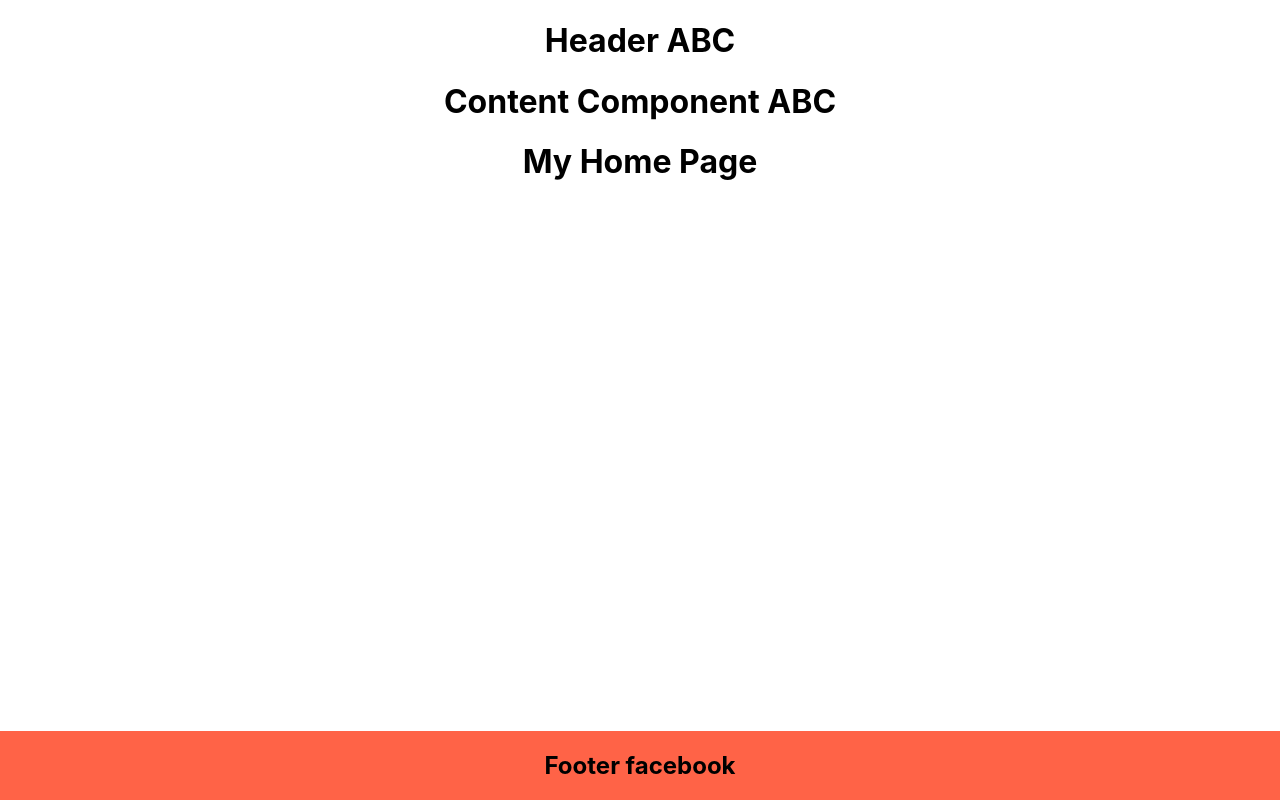
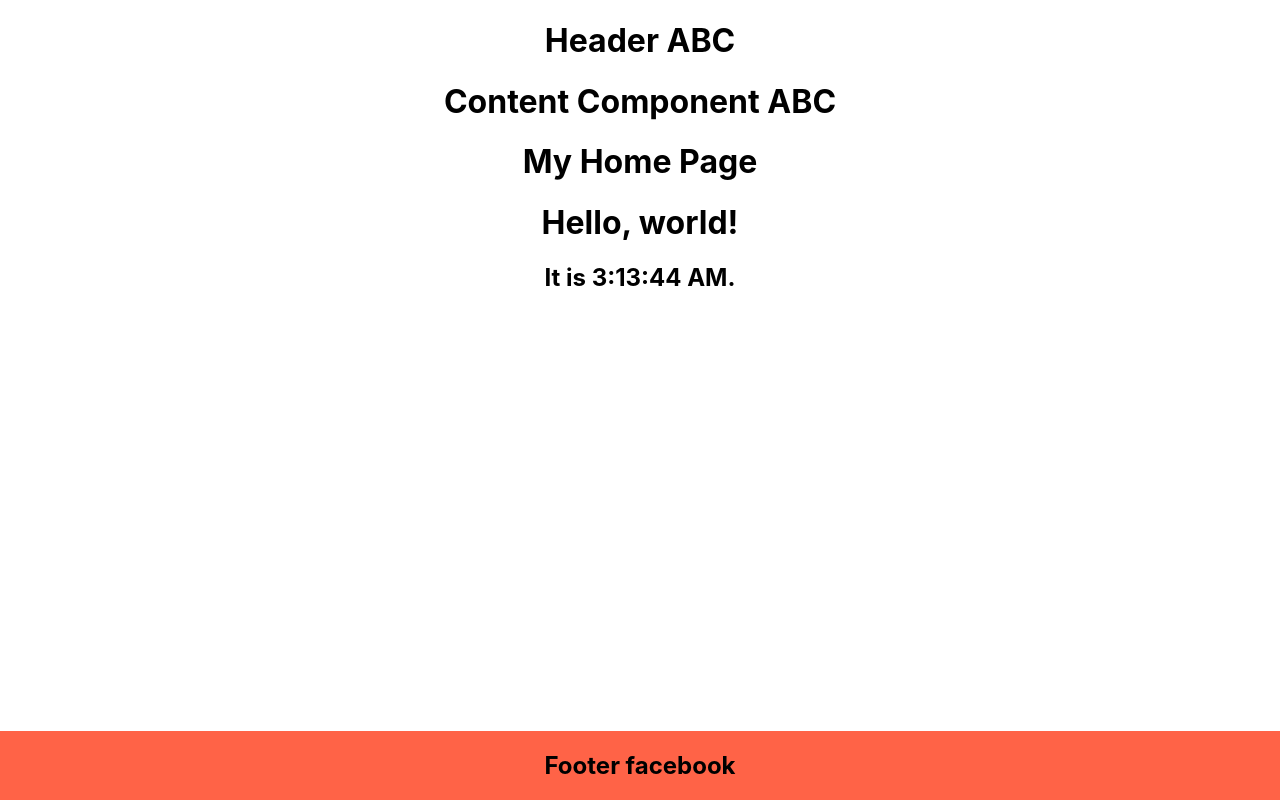
Before and after one commit to RuthvikSai2015/ReactJsSession2, a React (Create React App) app in the folder sampleapp/: page / in a window 1280 px wide. Built offline with nearby package versions, Linux system fonts and the light colour scheme.

Commit message:
Components

```diff
--- a/sampleapp/src/App.js
+++ b/sampleapp/src/App.js
@@ -1,11 +1,15 @@
 import './App.css';
 import Header from './components/Header'
 import Footer from './components/Footer'
+import Hello,{Welcome} from './components/Hello'
+import Capital from './components/Capital';
+import Clock from './components/Clock';
 function App() {
   return (
     <div className="App">
         <Header company="ABC"/>
         <h1>My Home Page</h1>
+        <Clock/>
         <Footer link="facebook"/>
     </div>
   );
--- /dev/null
+++ b/sampleapp/src/components/Capital.js
@@ -0,0 +1,10 @@
+import React from 'react'
+
+export default function Capital() {
+  return (
+    <div>
+     <h1 className="">Bangalore {Math.floor(Math.random()*30)} </h1>
+     <p>Garden City of India</p>
+     </div>
+  )
+}
--- /dev/null
+++ b/sampleapp/src/components/Clock.js
@@ -0,0 +1,31 @@
+import React from 'react'
+class Clock extends React.Component {
+    constructor(props) {
+      super(props);
+      this.state = {date: new Date()};
+    }
+    componentDidMount() {
+        this.timerID = setInterval(
+          () => this.tick(),
+          2000
+        );
+      }
+    componentWillUnmount() {
+        clearInterval(this.timerID);
+      }
+      tick() {
+        this.setState({
+          date: new Date()
+        });
+      }
+    render() {
+      return (
+        <div>
+          <h1>Hello, world!</h1>
+          <h2>It is {this.state.date.toLocaleTimeString()}.</h2>
+        </div>
+      );
+    }
+  }
+
+  export default Clock
--- /dev/null
+++ b/sampleapp/src/components/Hello.js
@@ -0,0 +1,7 @@
+function Hello(){
+    return <h1>Hello</h1>;
+}
+export function Welcome(){
+    return <h1>Welcome</h1>
+}
+export default Hello
--- a/sampleapp/src/index.js
+++ b/sampleapp/src/index.js
@@ -1,4 +1,4 @@
-import React from 'react';
+import React,{StrictMode} from 'react';
 import ReactDOM from 'react-dom/client';
 import './index.css';
 import App from './App';
@@ -6,9 +6,9 @@ import reportWebVitals from './reportWebVitals';
 
 const root = ReactDOM.createRoot(document.getElementById('root'));
 root.render(
-  <React.StrictMode>
+  <StrictMode>
     <App />
-  </React.StrictMode>
+  </StrictMode>
 );
 
 // If you want to start measuring performance in your app, pass a function
```
Also changed, not shown: sampleapp/src/components/City.jsx (added, +9 -0 lines).
